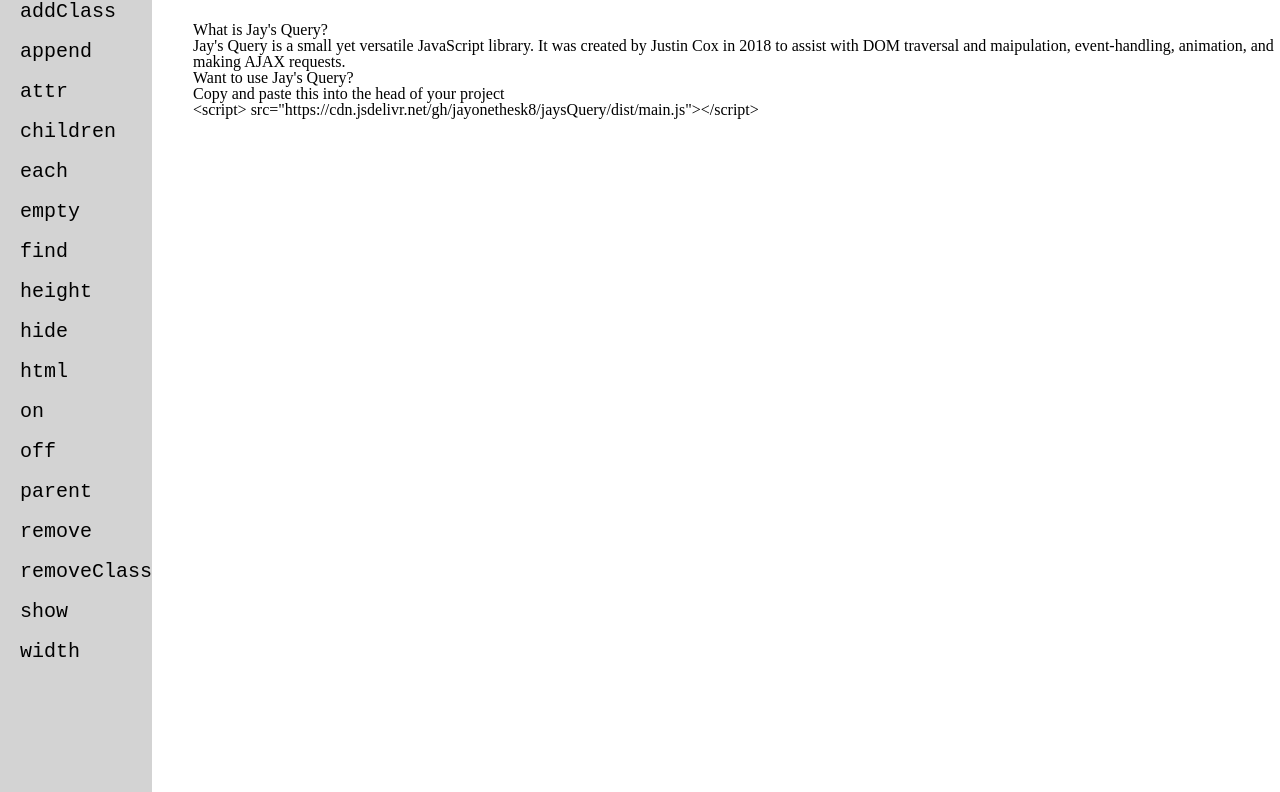
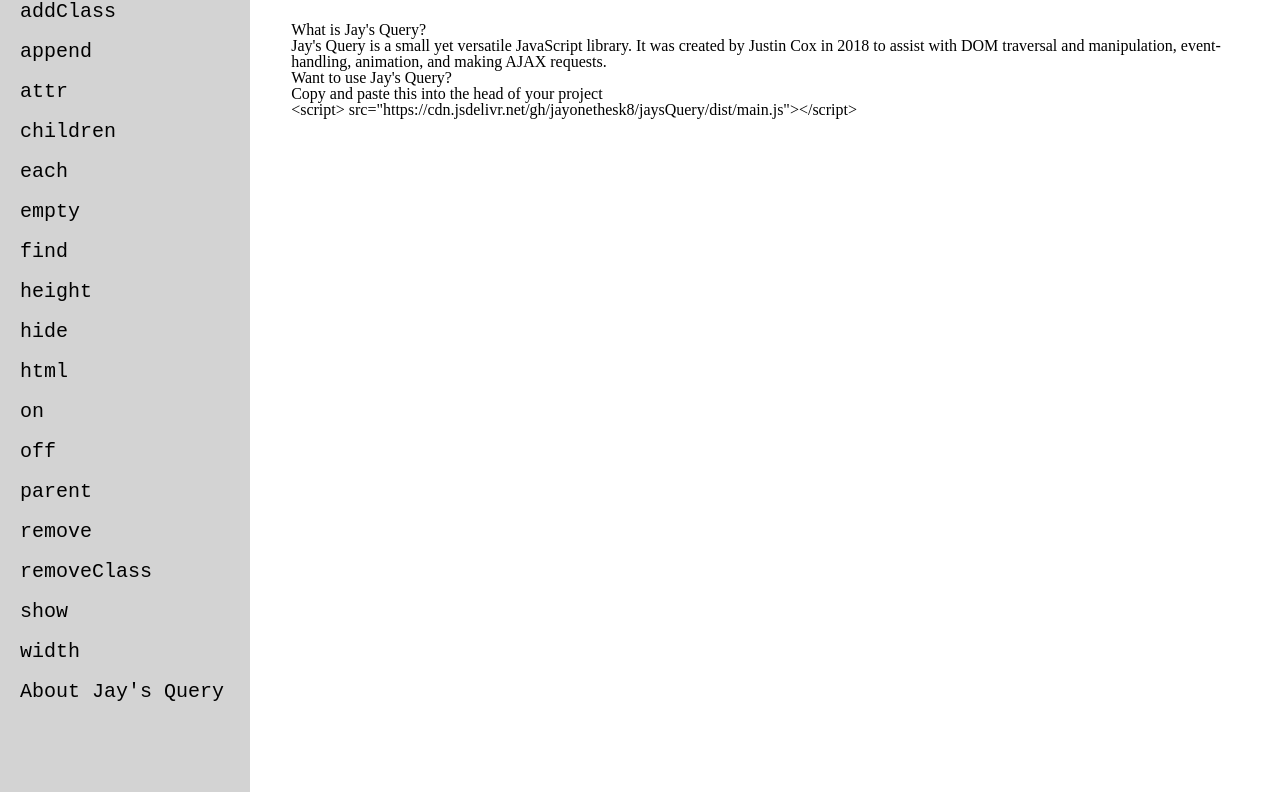
Before and after one commit to JayOneTheSk8/jaysQuery, a plain HTML site: page dist/index.html in a window 1280 px wide. Shown: the part 251-1043 px from the top of the page. Drawn offline with Linux system fonts and the light colour scheme.

Commit message:
Add about

```diff
--- a/dist/css/master.css
+++ b/dist/css/master.css
@@ -22,7 +22,7 @@ body {
   flex-direction: column;
   align-items: flex-start;
   background-color: lightgray;
-  width: 170px;
+  width: 315px;
   height: 100vh;
 }
 
--- a/dist/index.html
+++ b/dist/index.html
@@ -35,13 +35,14 @@
         <li id="to-removeClass" class="go-link">removeClass</li>
         <li id="to-show" class="go-link">show</li>
         <li id="to-width" class="go-link">width</li>
+        <li id="to-about" class="go-link">About Jay's Query</li>
       </ul>
 
       <article class="definition">
         <div id="home">
           <h3 class="heading">What is Jay's Query?</h3>
           <p>Jay's Query is a small yet versatile JavaScript library. It was created
-            by Justin Cox in 2018 to assist with DOM traversal and maipulation,
+            by Justin Cox in 2018 to assist with DOM traversal and manipulation,
             event-handling, animation, and making AJAX requests.
           </p>
 
```
